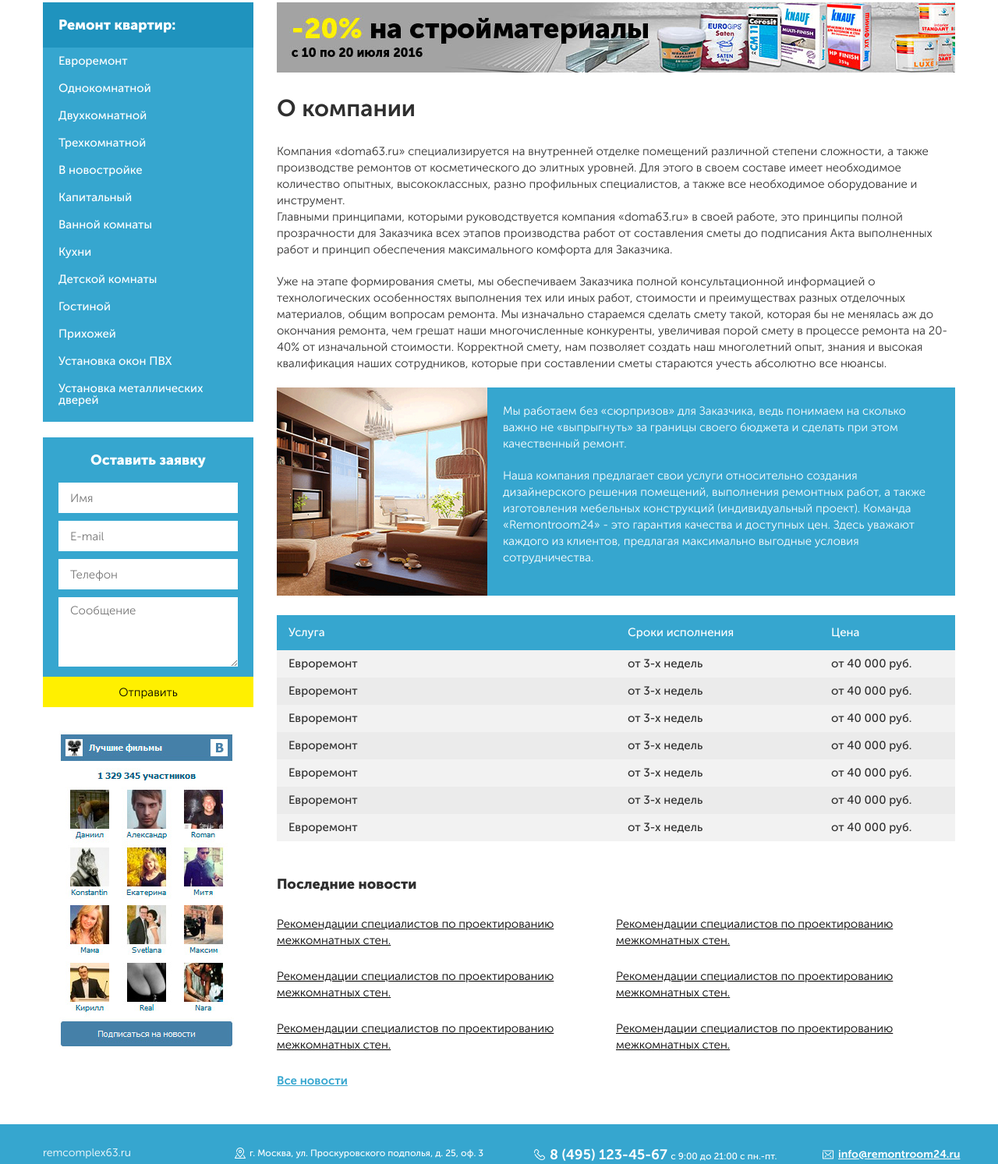
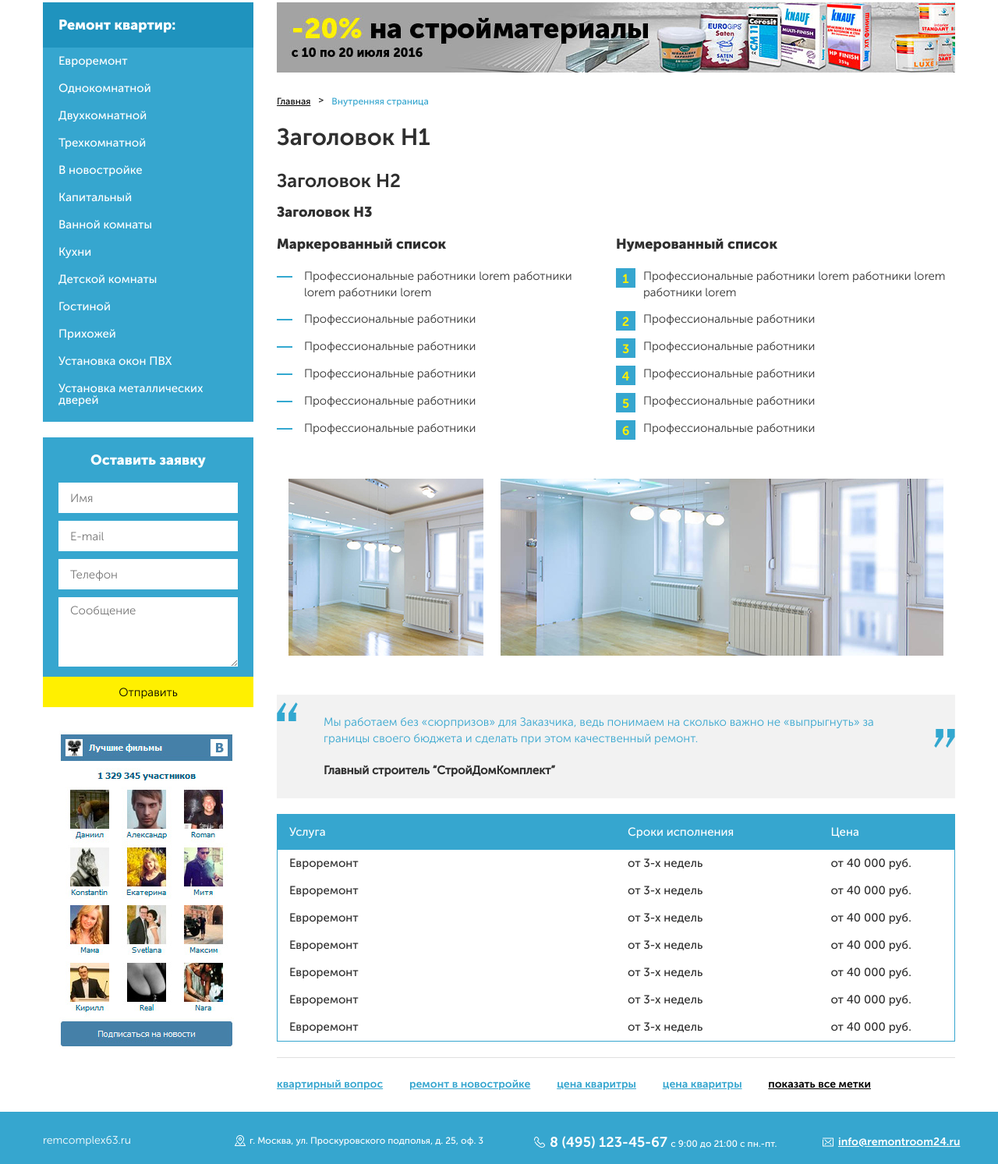
Before and after one commit to ikles/vis2, a website: page app/inner.html in a window 1280 px wide. Shown: the part 392-1885 px from the top of the page at 78% size. Drawn offline with Linux system fonts and the light colour scheme.

Commit message:
final static

```diff
--- a/app/inner.html
+++ b/app/inner.html
@@ -4,7 +4,7 @@
 	<meta charset="UTF-8">
 	<meta http-equiv="X-UA-Compatible" content="IE=edge">
 	<meta name="viewport" content="width=device-width, initial-scale=1">
-	<title>Главная</title>
+	<title>Внутренняя</title>
 	<link rel="stylesheet" href="css/bootstrap.css">
 	<link rel="stylesheet" href="css/main.css">
 	<!-- HTML5 Shim and Respond.js IE8 support of HTML5 elements and media queries -->
@@ -153,20 +153,52 @@
 			<div class="col-lg-9 col-md-9 col-sm-8 col-xs-12 right">
 				<div class="content">
 					<img src="img/banner.jpg" class="banner" alt="">
-					<h1>О компании</h1>
-					<p>Компания «doma63.ru» специализируется на внутренней отделке помещений различной степени сложности, а также производстве ремонтов от косметического до элитных уровней. Для этого в своем составе имеет необходимое количество опытных, высококлассных, разно профильных специалистов, а также все необходимое оборудование и инструмент. <br>
-						Главными принципами, которыми руководствуется компания «doma63.ru» в своей работе, это принципы полной прозрачности для Заказчика всех этапов производства работ от составления сметы до подписания Акта выполненных работ и принцип обеспечения максимального комфорта для Заказчика.
-					</p><p>Уже на этапе формирования сметы, мы обеспечиваем Заказчика полной консультационной информацией о технологических особенностях выполнения тех или иных работ, стоимости и преимуществах разных отделочных материалов, общим вопросам ремонта. Мы изначально стараемся сделать смету такой, которая бы не менялась аж до окончания ремонта, чем грешат наши многочисленные конкуренты, увеличивая порой смету в процессе ремонта на 20-40% от изначальной стоимости. Корректной смету, нам позволяет создать наш многолетний опыт, знания и высокая квалификация наших сотрудников, которые при составлении сметы стараются учесть абсолютно все нюансы.</p>
-					<div class="img_block">
-						<div class="img_block_img">
-							<img src="img/img_block.jpg" alt="">
+					<div class="bread">
+						<ul>
+							<li><a href="/">Главная</a></li>
+							<li><span>Внутренняя страница</span></li>
+						</ul>
+					</div><!--bread-->
+					<h1>Заголовок Н1</h1>
+					<h2>Заголовок Н2</h2>
+					<h3>Заголовок Н3</h3>
+					<div class="lists">
+						<div class="col-lg-6 nopadding-l">
+							<h3>Маркерованный список</h3>
+							<ul>
+								<li>Профессиональные работники lorem работники lorem работники lorem</li>
+								<li>Профессиональные работники</li>
+								<li>Профессиональные работники</li>
+								<li>Профессиональные работники</li>
+								<li>Профессиональные работники</li>
+								<li>Профессиональные работники</li>
+							</ul>
 						</div>
-						<div class="img_block_text">
-							<p>Мы работаем без «сюрпризов» для Заказчика, ведь понимаем на сколько важно не «выпрыгнуть» за границы своего бюджета и сделать при этом качественный ремонт.</p>
-							<p>Наша компания предлагает свои услуги относительно создания дизайнерского решения помещений, выполнения ремонтных работ, а также изготовления мебельных конструкций (индивидуальный проект).  Команда «Remontroom24» - это гарантия качества и доступных цен. Здесь уважают каждого из клиентов, предлагая максимально выгодные условия сотрудничества.</p>
+						<div class="col-lg-6 nopadding">
+							<h3>Нумерованный список</h3>
+							<ol>
+								<li>Профессиональные работники lorem работники lorem работники lorem</li>
+								<li>Профессиональные работники</li>
+								<li>Профессиональные работники</li>
+								<li>Профессиональные работники</li>
+								<li>Профессиональные работники</li>
+								<li>Профессиональные работники</li>
+							</ol>
 						</div>
 					</div>
-					<table class="price_table">
+					<div class="imgs">
+						<div class="col-lg-4 col-md-4 col-sm-12">
+							<img class="br5 floatleft mb0" src="img/min_img_content.jpg" alt="">
+						</div>
+						<div class="col-lg-8 col-md-8 col-sm-12">
+							<img class="br5 floatright ml0 mb0" src="img/big_img_content.jpg" alt="">
+						</div>
+					</div>
+					<blockquote>
+						<p>Мы работаем без «сюрпризов» для Заказчика, ведь понимаем на сколько важно не «выпрыгнуть» за границы своего бюджета и сделать при этом качественный ремонт.</p>
+						<p><b>Главный строитель “СтройДомКомплект”</b></p>
+					</blockquote>
+					<table class="price_table inner_table">
 						<tbody>
 							<tr>
 								<td>Услуга</td>
@@ -210,19 +242,25 @@
 							</tr>
 						</tbody>
 					</table>
-					<div class="last_news">
-						<div class="like_h3">Последние новости</div>
-						<div class="col-lg-6 col-md-6 col-sm-12 nopadding-l">
-							<a href="#">Рекомендации специалистов по проектированию межкомнатных стен.</a>
-							<a href="#">Рекомендации специалистов по проектированию межкомнатных стен.</a>
-							<a href="#">Рекомендации специалистов по проектированию межкомнатных стен.</a>
-						</div>
-						<div class="col-lg-6 col-md-6 col-sm-12 nopadding-l">
-							<a href="#">Рекомендации специалистов по проектированию межкомнатных стен.</a>
-							<a href="#">Рекомендации специалистов по проектированию межкомнатных стен.</a>
-							<a href="#">Рекомендации специалистов по проектированию межкомнатных стен.</a>
-						</div>
-						<div class="col-lg-12 col-md-12 col-sm-12 col-xs-12 nopadding"><a class="all_lnews_link" href="#">Все новости</a></div>
+					<div class="tags">
+						<a href="#">квартирный вопрос</a>
+						<a href="#">ремонт в новостройке</a>
+						<a href="#">цена кваритры</a>
+						<a href="#">цена кваритры</a>
+						<a class="all_tags" href="#">показать все метки</a>
+						<a href="#">квартирный вопрос</a>
+						<a href="#">ремонт в новостройке</a>
+						<a href="#">цена кваритры</a>
+						<a href="#">цена кваритры</a>
+						<a href="#">квартирный вопрос</a>
+						<a href="#">ремонт в новостройке</a>
+						<a href="#">цена кваритры</a>
+						<a href="#">цена кваритры</a>
+						<a href="#">квартирный вопрос</a>
+						<a href="#">ремонт в новостройке</a>
+						<a href="#">цена кваритры</a>
+						<a href="#">цена кваритры</a>
+						<a class="hide_tags" href="#">скрыть</a>
 					</div>
 				</div><!--content-->
 			</div><!--right-->
--- a/app/sass/main.sass
+++ b/app/sass/main.sass
@@ -464,6 +464,12 @@ h3
 			&:nth-child(2n)
 				width: 30%
 
+.price_table.inner_table
+	border: 1px solid rgb(54, 166, 207)
+	td
+		background-color: #FFF
+
+
 .last_news
 	margin-top: 45px
 	.like_h3
@@ -591,36 +597,45 @@ h3
 		padding-left: 20px
 		background: url("../img/top_icon_mail.png") no-repeat left center
 
-.bread
-	width: 100%
-	padding: 0 15px
-	box-sizing: border-box
-	margin-bottom: 12px
-	overflow: hidden
-	padding-bottom: 3px
-	li
-		float: left
-		font-size: 11px
-		text-transform: uppercase
-		font-family: MuseoSansCyrl700I
-		margin-bottom: 10px
-		a
-			color: black
-			text-decoration: underline
-			&:hover
-				text-decoration: none
+.content
+	.bread
+		width: 100%
+		padding: 0
+		box-sizing: border-box
+		margin-bottom: 12px
+		overflow: hidden
+		padding-bottom: 3px
+		li
+			float: left
+			font-size: 12px
+			font-family: MuseoSansCyrl500
+			margin-bottom: 10px
+			margin: 0
+			padding: 0
+			line-height: 1
+			background: none
+			&:before
+				content: ""
 
-			&:after
-				line-height: 0.8
+			a
 				font-size: 12px
-				font-family: MuseoSansCyrl700I
-				content: ">"
-				float: right
-				margin-right: 5px
-				margin-left: 5px
-				display: inline
-		span
-			color: rgb(255, 144, 0)
+				color: black
+				text-decoration: underline
+				&:hover
+					text-decoration: none
+
+				&:after
+					line-height: 0.8
+					font-size: 12px
+					font-family: MuseoSansCyrl500
+					content: ">"
+					color: #000
+					float: right
+					margin-right: 10px
+					margin-left: 10px
+					display: inline
+			span
+				color: rgb(54, 166, 207)
 
 .content
 	li
@@ -628,19 +643,27 @@ h3
 		min-height: 22px
 	ul
 		li
-			padding-left: 40px
-			background: url("../img/check_li.png") no-repeat left top
+			padding-left: 35px
+			background: url("../img/def.png") no-repeat left 0 top 10px
+
 	ol
 		list-style-type: none
 		counter-reset: num
 		li
 			&:before
-				content: counter(num) '. '
+				content: counter(num) ' '
 				counter-increment: num
-				color: rgb(255, 144, 0)
-				font-family: MuseoSansCyrl900I
-				font-size: 18px
-				text-transform: uppercase
+				color: rgb(255, 240, 0)
+				font-family: MuseoSansCyrl700
+				font-size: 16px
+				width: 25px
+				height: 25px
+				background-color: rgb(54, 166, 207)
+				text-align: center
+				display: block
+				float: left
+				line-height: 1.7
+				margin-right: 10px
 
 .lists
 	margin-bottom: 40px
@@ -655,37 +678,37 @@ h3
 
 blockquote
 	background-color: #F2F2F2
-	color: rgb(47, 47, 47)
-	font-family: MuseoSansCyrl300I
+	color: rgb(54, 166, 207)
+	font-family: MuseoSansCyrl300
 	font-size: 15px
 	line-height: 21px
 	padding: 25px 60px
 	box-sizing: border-box
 	width: 100%
-	border-radius: 5px
 	position: relative
 	&:before
-    content: '“'
     position: absolute
     top: 10px
-    left: 5px
+    left: 0
     line-height: 1
+    background-image: url("../img/left_quote.png")
 	b
 		color: rgb(47, 47, 47)
 		font-family: MuseoSansCyrl500
 		font-size: 15px
 	&:after
-  	content: '”'
   	margin-bottom: 15px
   	position: absolute
-  	bottom: 15px
-  	right: 35px
+  	bottom: 50px
+  	right: 0
+  	background-image: url("../img/right_quote.png")
 	p
 	&:before, &:after
-		color: rgb(255, 144, 0)
-		font-family: "MV Boli"
-		font-size: 72px
-		font-weight: 400
+		width: 27px
+		height: 24px
+		display: block
+		background-repeat: no-repeat
+		background-position: 0 0
 .ml0
 	margin-left: 0 !important
 
@@ -699,7 +722,7 @@ blockquote
 	border-top: 1px solid #e0e0e0
 	box-sizing: border-box
 	a
-		color: rgb(255, 144, 0)
+		color: rgb(54, 166, 207)
 		font-family: MuseoSansCyrl700
 		font-size: 14px
 		text-decoration: underline
```
Also changed, not shown: app/css/main.css, app/img/big_img_content.jpg (added), app/img/def.png (added), app/img/left_quote.png (added), app/img/min_img_content.jpg (added), app/img/right_quote.png (added).
